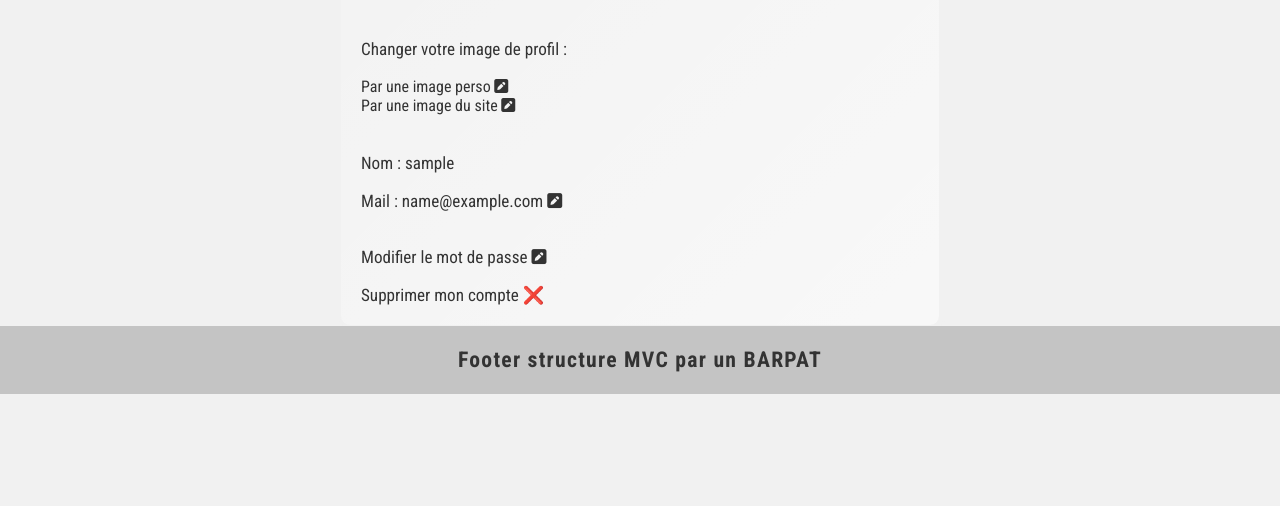
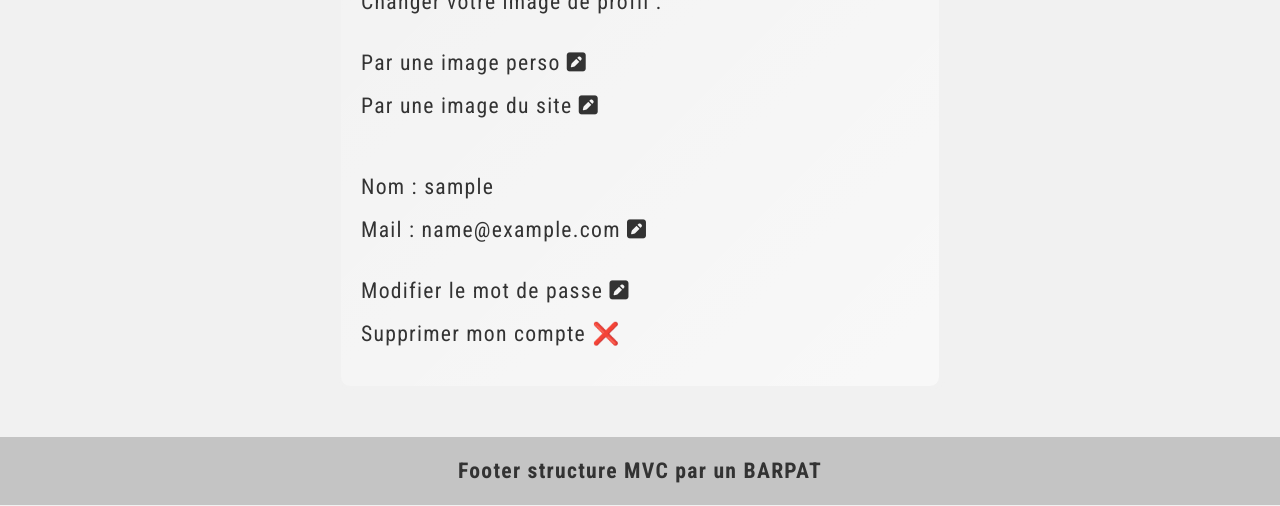
Before and after one commit to ChristopheC-83/kiki_framework, a PHP site: template views/pages/utilisateur/profil.view.php in a window 1280 px wide. Shown: the part 548-1054 px from the top of the page. Before the commit the page ends 942 px from the top, so only its background shows below. Run offline with PHP 8.4, Linux system fonts and the light colour scheme; the template is opened without the code that fills it: most values are stand-ins (such as "Sample title", 1, 10 or a date in 2020); some libraries are stand-ins or nearby versions.

Commit message:
profils ok

```diff
--- a/public/style/pages/_profil.scss
+++ b/public/style/pages/_profil.scss
@@ -1,18 +1,24 @@
 .pageProfil {
-
-  h1, h2{
-  text-align: center;
+  h1,
+  h2 {
+    text-align: center;
   }
   i {
     cursor: pointer;
+  }
+
+  p,
+  label {
+    font-size: clamp(16px, calc(14px + 0.6vw), 22px);
+    letter-spacing: calc(1px + 0.02vw);
   }
 
   .imgProfil {
     width: 100%;
     margin: 20px auto;
     img {
-      width: 250px;
-      height: 250px;
+      width: 200px;
+      height: 200px;
       border-radius: 50%;
       display: block;
       margin: 0 auto;
@@ -70,7 +76,9 @@
     width: 90vw;
     max-width: 600px;
     margin: 0 auto;
+    margin-bottom: 50px;
     padding: 20px;
+    padding-bottom: 40px;
     border: 1px solid #f1f1f1;
     border-radius: 10px;
     background: linear-gradient(315deg, #ffffff88 0%, #ffffff05 100%);
@@ -116,3 +124,15 @@
     transition: all 1s;
   }
 }
+
+@media screen and (max-width: 900px) {
+  .pageProfil {
+    margin: 0 auto;
+    .card_profil {
+      width: 100%;
+      margin: 0 auto;
+      padding-top: 0;
+      padding-left: 25vw;
+    }
+  }
+}
--- a/public/style/style.css
+++ b/public/style/style.css
@@ -384,19 +387,25 @@ footer {
   text-align: center;
 }
 
-.pageProfil h1, .pageProfil h2 {
+.pageProfil h1,
+.pageProfil h2 {
   text-align: center;
 }
 .pageProfil i {
   cursor: pointer;
+}
+.pageProfil p,
+.pageProfil label {
+  font-size: clamp(16px, 14px + 0.6vw, 22px);
+  letter-spacing: calc(1px + 0.02vw);
 }
 .pageProfil .imgProfil {
   width: 100%;
   margin: 20px auto;
 }
 .pageProfil .imgProfil img {
-  width: 250px;
-  height: 250px;
+  width: 200px;
+  height: 200px;
   border-radius: 50%;
   display: block;
   margin: 0 auto;
@@ -448,7 +457,9 @@ footer {
   width: 90vw;
   max-width: 600px;
   margin: 0 auto;
+  margin-bottom: 50px;
   padding: 20px;
+  padding-bottom: 40px;
   border: 1px solid #f1f1f1;
   border-radius: 10px;
   background: linear-gradient(315deg, rgba(255, 255, 255, 0.5333333333) 0%, rgba(255, 255, 255, 0.0196078431) 100%);
--- a/views/commons/template.php
+++ b/views/commons/template.php
@@ -45,11 +45,11 @@
 
     <link rel="stylesheet" href="https://cdnjs.cloudflare.com/ajax/libs/font-awesome/6.4.0/css/all.min.css" integrity="sha512-iecdLmaskl7CVkqkXNQ/ZH/XLlvWZOJyj7Yy7tcenmpD1ypASozpmT/E0iPtmFIB46ZmdtAc9eNBvH0H/ZpiBw==" crossorigin="anonymous" referrerpolicy="no-referrer" />
 
-    <?php if (!empty($js)) : ?>
+    <!-- <?php if (!empty($js)) : ?>
         <?php foreach ($js as $fichierJS) : ?>
             <script src="<?= URL ?>public/javascript/<?= $fichierJS ?>"> </script>
         <?php endforeach ?>
-    <?php endif ?>
+    <?php endif ?> -->
 </body>
 
 </html>
--- a/views/pages/utilisateur/profil.view.php
+++ b/views/pages/utilisateur/profil.view.php
@@ -7,17 +7,17 @@
         <div class="imgProfil">
             <img src="<?= URL ?>/public/assets/images/<?= $utilisateur['image'] ?>" alt="photo de profil">
 
-            <p>Changer votre image de profil :</p><br>
-            <form action="<?= URL ?>compte/validation_modifImage" enctype="multipart/form-data" method="post">
+            <p>Changer votre image de profil :</p><br><br>
+            <form action="<?= URL ?>compte/validation_modifImage" enctype="multipart/form-data" method="post" >
                 <label for="image">Par une image perso
                     <i class="fa-solid fa-square-pen" id="btn_modif_img_perso"></i>
-                </label><br>
+                </label><br><br>
                 <input type="file" id="image" name="image" onchange="submit()" value="Parcourir" class="dnone">
             </form>
             <form action="<?= URL ?>compte/validation_modifImageSite" method="post">
                 <label>Par une image du site
                     <i class="fa-solid fa-square-pen" id="btn_modif_img_site"></i>
-                </label><br><br>
+                </label><br><br><br>
             </form>
         </div>
 
@@ -25,30 +25,22 @@
         <br>
         <p>Mail : <?= $utilisateur['mail'] ?> <i class="fa-solid fa-square-pen" id="btn_modif_mail"></i></p>
         <br>
-
-        <br>
-        <p>Modifier le mot de passe <i class="fa-solid fa-square-pen" id="btn_modif_mdp"></i></p>
-        <br>
-        <p>Supprimer mon compte <span id="btn_suppression_compte">❌</span></p>
-        <div id="suppression_compte" class="dnone">
-            <a href="<?= URL ?>compte/suppressionCompte">
-                <div class="entryForm">
-                    <button id="btn_validation_suppression_compte" class="btn_suppression">Valider la suppression
-                        irréversible<br> de mon compte.</button>
-                </div>
-            </a>
-        </div>
         <div id="modif_mail" class="dnone">
             <br>
-            <form action="<?= URL ?>compte/validation_modificationMail" method="post" class="form_entry_form">
+            <form action="<?= URL ?>compte/validation_modificationMail" method="post" class="entry_form">
                 <div class="entryForm">
                     <input type="mail" id="mail" name="mail" placeholder="Nouveau Mail">
                 </div>
                 <div class="entryForm">
                     <button id="btn_validation_modif_mail">Valider nouveau mail</button>
-                </div>
+                </div><br><br>
             </form>
         </div>
+
+        <br>
+        <p>Modifier le mot de passe <i class="fa-solid fa-square-pen" id="btn_modif_mdp"></i></p>
+        <br>
+
         <div id="modif_mdp" class="dnone">
             <br>
             <form action="<?= URL ?>compte/validation_modificationMDP" method="post" class="form_entry_form">
@@ -67,9 +59,19 @@
                 </div>
                 <div class="entryForm">
                     <button id="btn_validation_modif_mdp" class="btn_disable">Valider nouveau mot de passe</button>
-                </div>
+                </div><br><br><br>
             </form>
         </div>
+        <p>Supprimer mon compte <span id="btn_suppression_compte">❌</span></p>
+        <div id="suppression_compte" class="dnone">
+            <a href="<?= URL ?>compte/suppressionCompte">
+                <div class="entryForm">
+                    <button id="btn_validation_suppression_compte" class="btn_suppression">Valider la suppression
+                        irréversible<br> de mon compte.</button>
+                </div>
+            </a>
+        </div>
+
     </div>
     <div class="overlay_img_site dnone">
 
```
Also changed, not shown: other parts of public/style/style.css (+40 -26 lines), public/style/communs/_formulaire.scss (+18 -20 lines), public/assets/images/profils/admin/402426_photoCV.png (deleted), 1 other file.
